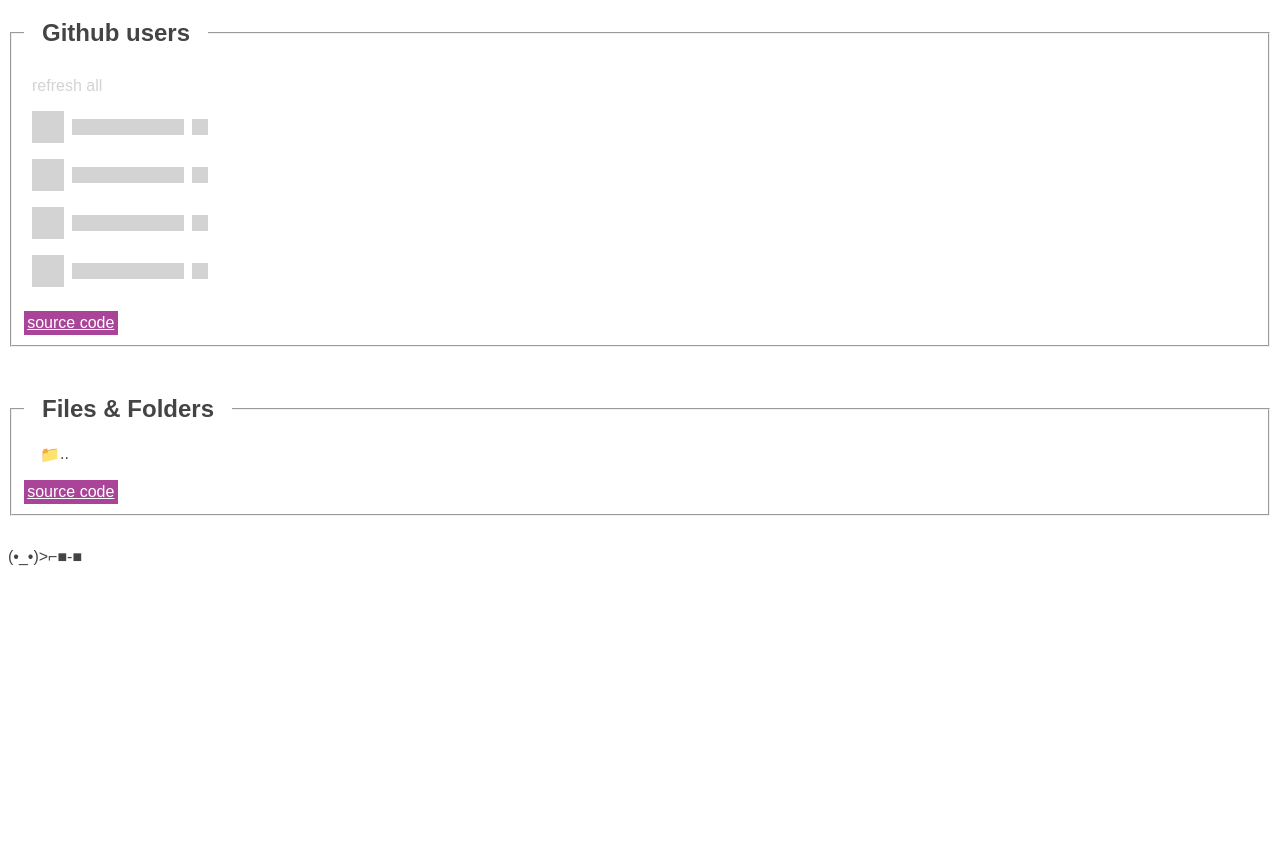
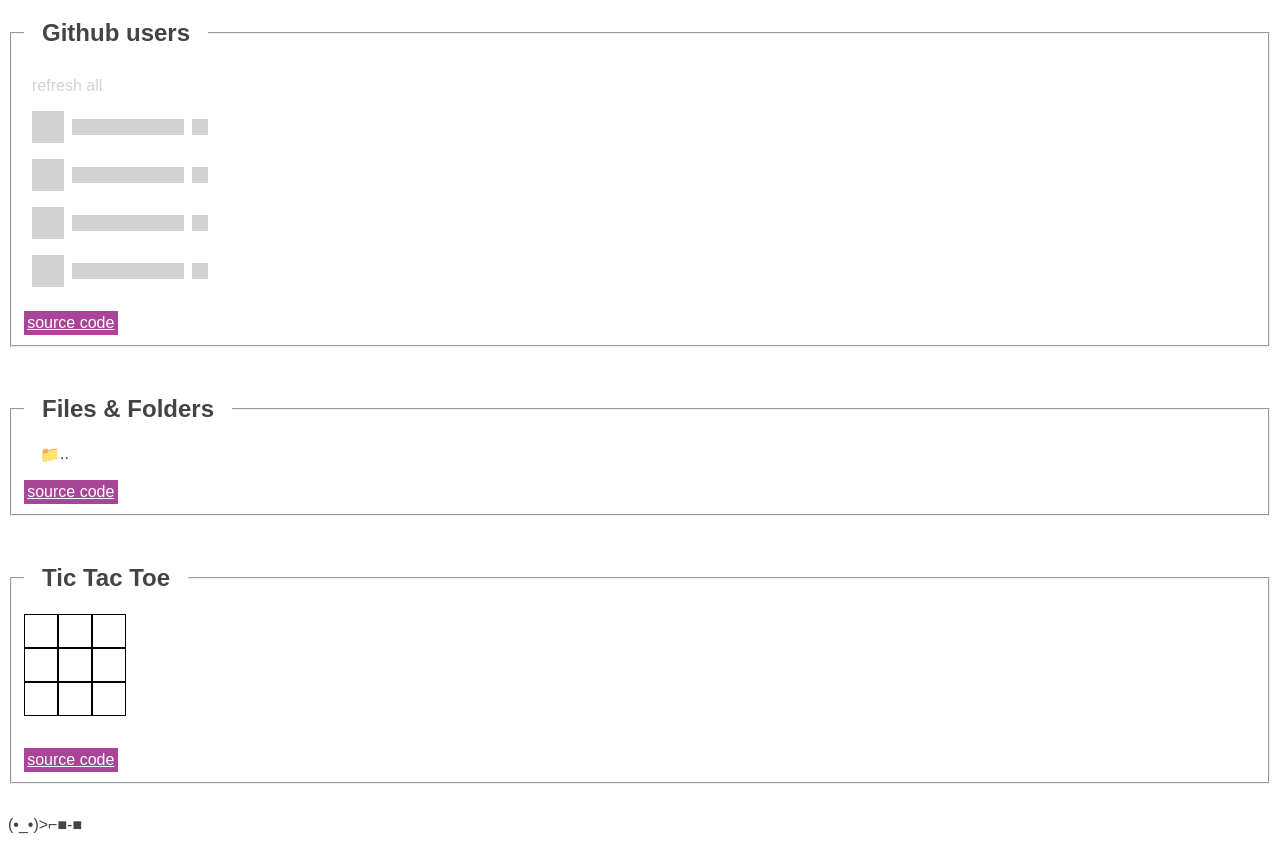
Before and after one commit to es-repo/reactive-elements, a website built with webpack: page demo/dist/index.html in a window 1280 px wide. Shown: the part 1001-1843 px from the top of the page. Before the commit the page ends 1575 px from the top, so only its background shows below. Built offline with nearby package versions, Linux system fonts and the light colour scheme; no server answers.

Commit message:
Tic tac toe game

```diff
--- a/demo/src/index.js
+++ b/demo/src/index.js
@@ -18,6 +18,9 @@ import githubUsersSourceCode from '!!raw-loader!./github-users.js';
 
 import filesAndFolders from './files-and-folders';
 import filesAndFoldersSourceCode from '!!raw-loader!./files-and-folders.js';
+
+import ticTacToe from './tic-tac-toe';
+import ticTacToeSourceCode from '!!raw-loader!./tic-tac-toe.js';
 
 import imoji from './imoji';
 
@@ -67,5 +70,9 @@ elem(document.body)
       .bodyChild(
         filesAndFolders()),
 
+    panel('Tic Tac Toe', ticTacToeSourceCode)
+      .bodyChild(
+        ticTacToe()),
+
     imoji()
   );
--- /dev/null
+++ b/demo/src/tic-tac-toe.js
@@ -0,0 +1,166 @@
+import { Subject, BehaviorSubject, merge } from 'rxjs';
+import { map, filter, scan, pluck, mapTo } from 'rxjs/operators';
+import elem from 'r-elem';
+
+// "Tic Tac Toe" game component.
+export default function ticTacToe() {
+
+  const { game$, boardClick$, newClick$ } = observables();
+
+  const bw = boardView(game$.pipe(pluck('board')));
+  bw.boardClick$.subscribe(boardClick$);
+
+  const wv = gameResultView(game$.pipe(pluck('winner')));
+  const ngv = newGameView(game$.pipe(pluck('winner')));
+  ngv.newClick$.subscribe(newClick$);
+
+  return elem('div')
+    .set(e => e.style.cssText = 'display:inline-flex;flex-direction:column')
+    .child(bw, wv, ngv);
+}
+
+// "Board view" component.
+function boardView(board$) {
+  const boardClick$ = new Subject();
+  return elem('div')
+    .childMap(board$,
+      (row$, i) => {
+        const rv = rowView(row$);
+        rv.rowClick$
+          .pipe(
+            map(v => ({ ...v, row: i })))
+          .subscribe(boardClick$);
+        return rv;
+      }, () => new Subject())
+    .event('boardClick', boardClick$);
+}
+
+// "Row view" component.
+function rowView(row$) {
+  const rowClick$ = new Subject(undefined);
+  return elem('div')
+    .set(e => e.style.cssText = 'display:flex;')
+    .childMap(row$,
+      (cell$, i) => {
+        const cv = cellView(cell$);
+        cv.cellClick$
+          .pipe(
+            map(v => ({ column: i, chip: v })))
+          .subscribe(rowClick$);
+        return cv;
+      }, () => new Subject())
+    .event('rowClick', rowClick$);
+}
+
+// "Cell view" component.
+function cellView(cell$) {
+  const cell$Observer = new BehaviorSubject(undefined);
+  cell$.subscribe(cell$Observer);
+  const view = elem('div')
+    .set(e => e.style.cssText = 'border:1px solid black;display:flex;align-items:center;justify-content:center;width:2rem;height:2rem;cursor:pointer')
+    .state(cell$, (e, v) => e.innerText = v === undefined ? '' : v);
+
+  return view
+    .event('cellClick',
+      view.click$.pipe(map(() => cell$Observer.value)));
+}
+
+// "Game result view" component.
+function gameResultView(winner$) {
+  return elem('div')
+    .set(e => e.style.cssText = 'display:flex;justify-content:center;align-items:center;font-weight:bold;margin:0.5rem')
+    .state(winner$, (e, v) => e.innerText = v === undefined ? '' : v === 'draw' ? 'Draw!' : `${v} won!`);
+}
+
+// "New game view" component.
+function newGameView(winner$) {
+  const view = elem('button')
+    .set(e => e.innerText = 'New game')
+    .state(winner$, (e, v) => e.style.display = v === undefined ? 'none' : '');
+  view.event('newClick', view.click$);
+  return view;
+}
+
+function observables() {
+
+  function getWinner(board) {
+
+    for (let i = 0; i < board.length; i++) {
+      let hasWinner = true;
+      for (let j = 1; j < board[i].length; j++) {
+        if (board[i][0] === undefined || board[i][j] !== board[i][0]) {
+          hasWinner = false;
+          break;
+        }
+      }
+      if (hasWinner) {
+        return board[i][0];
+      }
+    }
+
+    for (let i = 0; i < board.length; i++) {
+      let hasWinner = true;
+      for (let j = 1; j < board[i].length; j++) {
+        if (board[0][i] === undefined || board[j][i] !== board[0][i]) {
+          hasWinner = false;
+          break;
+        }
+      }
+      if (hasWinner) {
+        return board[0][i];
+      }
+    }
+
+    const diag1 = board.map((r, i) => board[i][i]);
+    if (diag1.every(c => c === board[0][0]))
+      return board[0][0];
+
+    const diag2 = board.map((r, i) => board[i][board.length - i - 1]);
+    if (diag2.every(c => c === board[0][board.length - 1]))
+      return board[0][board.length - 1];
+
+    if (board.flat().every(c => c !== undefined)) {
+      return 'draw';
+    }
+
+    return undefined;
+  }
+
+  const chip1 = '❌';
+  const chip2 = '◯';
+
+  const boardClick$ = new Subject();
+  const playerMove$ = boardClick$
+    .pipe(
+      filter(v => v.chip === undefined),
+      scan((acc, v) =>
+        ({ ...v, chip: acc.chip === chip1 ? chip2 : chip1 }),
+        { chip: chip2 })
+    );
+
+  const newClick$ = new Subject();
+
+  const seed = () => ({
+    winner: undefined,
+    board: [
+      [undefined, undefined, undefined],
+      [undefined, undefined, undefined],
+      [undefined, undefined, undefined]
+    ]
+  });
+
+  const game$ = new BehaviorSubject(seed());
+
+  merge(playerMove$, newClick$.pipe(mapTo('new')))
+    .pipe(
+      scan((acc, v) => {
+        if (v === 'new')
+          return seed();
+
+        acc.board[v.row][v.column] = v.chip;
+        acc.winner = getWinner(acc.board);
+        return acc;
+      }, seed())).subscribe(game$);
+
+  return { game$, boardClick$, newClick$ };
+}
--- a/demo/src/todo-list.js
+++ b/demo/src/todo-list.js
@@ -71,6 +71,7 @@ function todoItem(item$) {
     );
 }
 
+// "Add todo item" component.
 function addTodoItem() {
 
   const input = elem('input').
```
Also changed, not shown: demo/dist/index.html, 2 other files.
